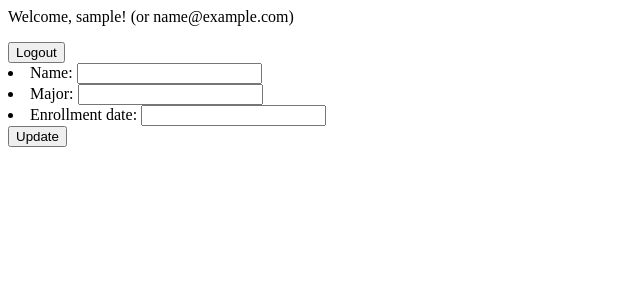
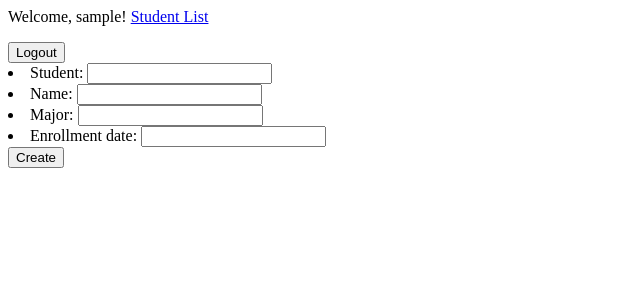
Before and after one commit to JadenWilliams14/Student-Enrollment-System, a Django app: page /myapp/create/ in a window 1280 px wide. Shown: the top 300 px of the page, without its empty margins (0-640 px from the left). Run offline with Django 5.2, Linux system fonts and the light colour scheme; the visitor is signed in with stand-in values (Sample User, id 1).

Commit message:
Create Page and List link added
Created the student_create page and added a link to the student list in the nav-bar

```diff
--- a/myproject/myapp/templates/base_generic.html
+++ b/myproject/myapp/templates/base_generic.html
@@ -7,7 +7,9 @@
   <body>
     <main>
       {% if user.is_authenticated %}
-      <p>Welcome, {{ user.username }}! (or {{ user.email }})</p>
+      <p>Welcome, {{ user.username }}!
+          <a href="{% url 'students' %}">Student List</a>
+      </p>
 
         {% csrf_token %}
         <button type="submit">Logout</button>
--- a/myproject/myapp/templates/myapp/student_detail.html
+++ b/myproject/myapp/templates/myapp/student_detail.html
@@ -1,7 +1,7 @@
 {% extends 'base_generic.html' %} {% block content %}
-<div>{{ student.name }}</div>
-<div>{{ student.major }}</div>
-<div>{{ student.enrollment_date }}</div>
+<div>Name: {{ student.name }}</div>
+<div>Major: {{ student.major }}</div>
+<div>Enrollment Date: {{ student.enrollment_date }}</div>
 <ul>
   <li>
     <a href="{% url 'student_delete' student.pk %}">Delete Student</a>
--- a/myproject/myapp/templates/myapp/student_form.html
+++ b/myproject/myapp/templates/myapp/student_form.html
@@ -1,6 +1,9 @@
 {% extends 'base_generic.html' %} {% block content %}
 <form method="post">
-  {% csrf_token %} {{ form.as_ul }}
+  {% csrf_token %} {{ form.as_ul }} {% if 'student' in form.fields %}
+  <button>Create</button>
+  {% else %}
   <button>Update</button>
+  {% endif %}
 </form>
 {% endblock %}
--- a/myproject/myapp/templates/myapp/student_list.html
+++ b/myproject/myapp/templates/myapp/student_list.html
@@ -6,4 +6,5 @@
   </li>
   {% endfor %}
 </ul>
+<a href="{% url 'student_create' %}">Create Student</a>
 {% endblock %}
--- a/myproject/myapp/views.py
+++ b/myproject/myapp/views.py
@@ -21,7 +21,7 @@ class StudentDetailView(DetailView):
 class StudentCreateView(CreateView):
     model = Student
     # form_class = StudentForm
-    fields = ['name', 'major', 'enrollment_date']
+    fields = ['student', 'name', 'major', 'enrollment_date']
     template_name = 'myapp/student_form.html'
     success_url = reverse_lazy('students')
 
```
